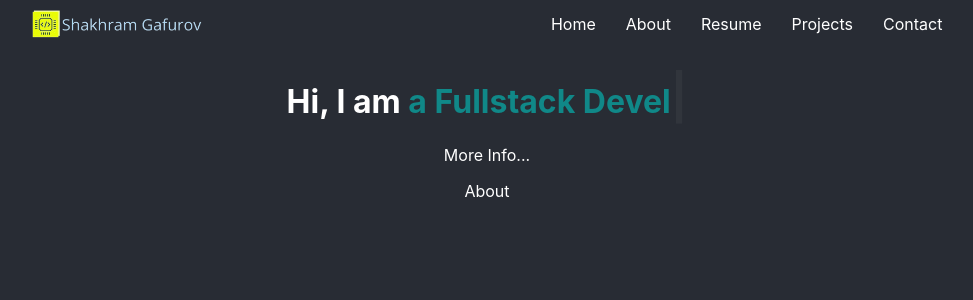
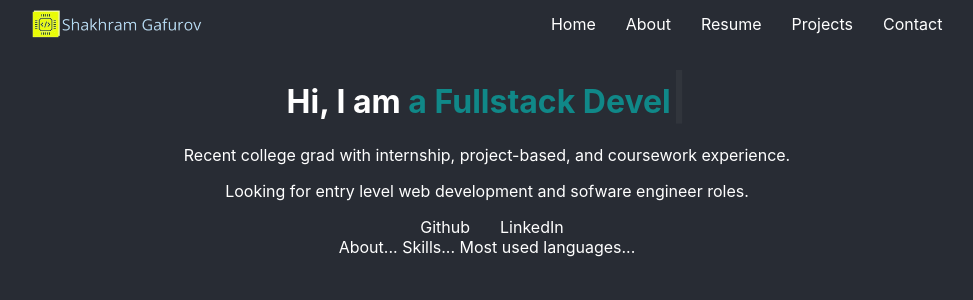
Before and after one commit to sgafurov/portfolio, a React (Create React App) app in the folder portfolio/: page / in a window 1280 px wide. Shown: the top 300 px of the page, without its empty margins (153-1126 px from the left). Built offline with nearby package versions, Linux system fonts and the light colour scheme.

Commit message:
Add more text to Home.js

```diff
--- a/portfolio/src/components/About.js
+++ b/portfolio/src/components/About.js
@@ -1,7 +1,3 @@
 export const About = () => {
-    return (
-      <div>
-        About
-      </div>
-    );
-  };
+  return <div>About... Skills... Most used languages...</div>;
+};
--- a/portfolio/src/components/Home.js
+++ b/portfolio/src/components/Home.js
@@ -10,7 +10,6 @@ export const Home = () => {
     "a Fullstack Developer  ",
     "a Frontend Champion  ",
     "a Backend Whisperer  ",
-    "a coffee enthusiast  ",
     "here to help  ",
   ];
 
@@ -18,7 +17,7 @@ export const Home = () => {
     const interval = setInterval(() => {
       // first display all the letters inside of a title
       if (letterIndex < titles[titleIndex].length) {
-        // update the title by adding the next letter
+        // update the title by appending the next letter
         setTitle((prevTitle) => prevTitle + titles[titleIndex][letterIndex]);
         setLetterIndex((prevIndex) => prevIndex + 1);
       } else {
@@ -46,7 +45,17 @@ export const Home = () => {
           <span className="cursor-blink">|</span>
         </span>
       </h1>
-      <p>More Info...</p>
+      <p>
+        Recent college grad with internship, project-based, and coursework
+        experience.
+      </p>
+      <p>Looking for entry level web development and sofware engineer roles.</p>
+      <div>
+        <ul>
+          <li>Github</li>
+          <li>LinkedIn</li>
+        </ul>
+      </div>
     </div>
   );
 };
--- a/portfolio/src/styles/Home.css
+++ b/portfolio/src/styles/Home.css
@@ -13,3 +13,15 @@
 .job-titles {
     color: rgb(16, 136, 136);
 }
+
+ul {
+    list-style-type: none;
+    margin: 0 auto;
+    display: flex;
+    justify-content: center;
+}
+
+li {
+    margin-right: 30px;
+    font-size: 16px;
+}
```
